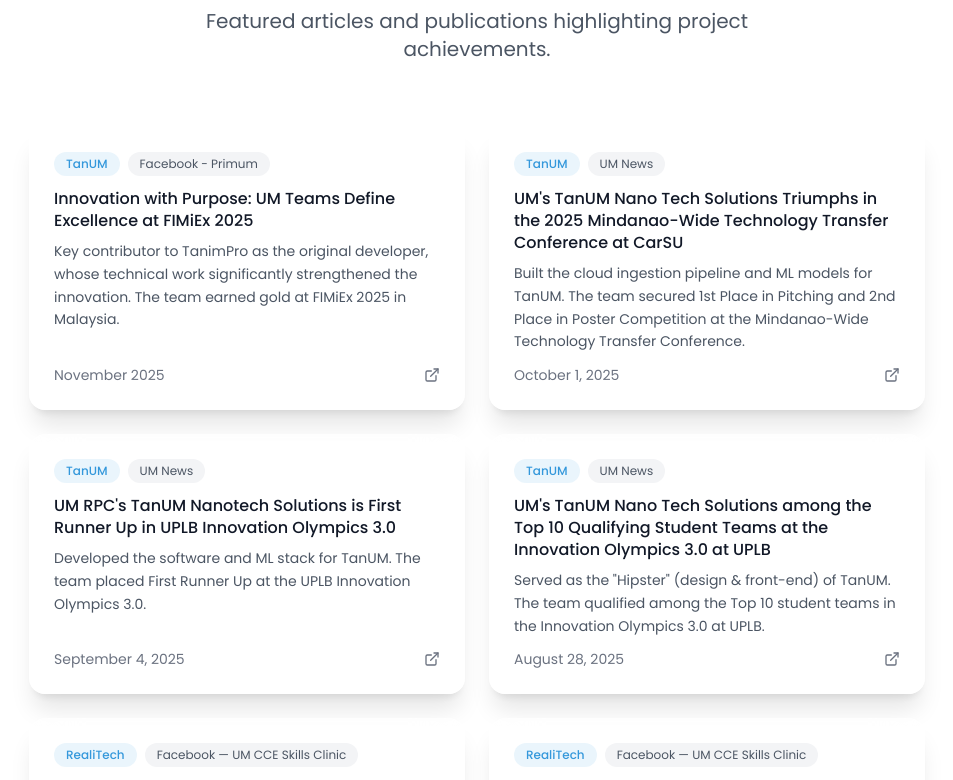
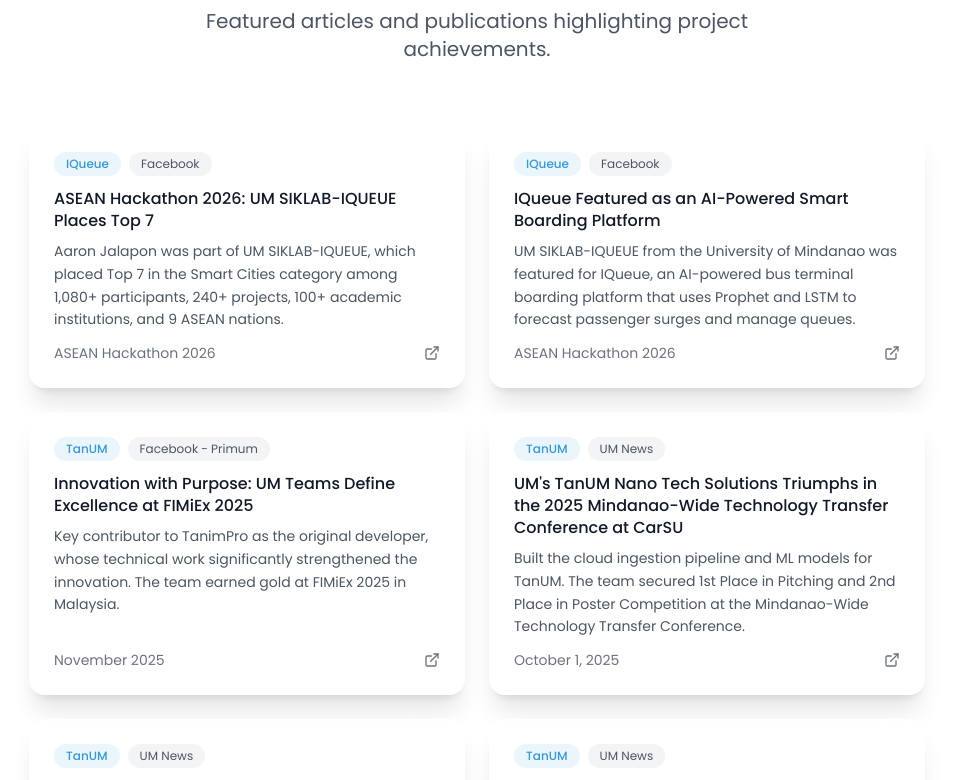
Before and after one commit to aaronjalapon/portfolio, a React (Vite) app: page /about in a window 1280 px wide. Shown: the part 1620-2400 px from the top of the page, without its empty margins (163-1116 px from the left). Built offline with nearby package versions, Linux system fonts and the light colour scheme.

Commit message:
Add IQueue press highlights

```diff
--- a/src/pages/About.jsx
+++ b/src/pages/About.jsx
@@ -23,6 +23,22 @@
 ]
 
 const recognitions = [
+  {
+    title: 'ASEAN Hackathon 2026: UM SIKLAB-IQUEUE Places Top 7',
+    description: 'Aaron Jalapon was part of UM SIKLAB-IQUEUE, which placed Top 7 in the Smart Cities category among 1,080+ participants, 240+ projects, 100+ academic institutions, and 9 ASEAN nations.',
+    source: 'Facebook',
+    date: 'ASEAN Hackathon 2026',
+    url: 'https://www.facebook.com/share/p/1CSwbFkhjz/',
+    project: 'IQueue',
+  },
+  {
+    title: 'IQueue Featured as an AI-Powered Smart Boarding Platform',
+    description: 'UM SIKLAB-IQUEUE from the University of Mindanao was featured for IQueue, an AI-powered bus terminal boarding platform that uses Prophet and LSTM to forecast passenger surges and manage queues.',
+    source: 'Facebook',
+    date: 'ASEAN Hackathon 2026',
+    url: 'https://www.facebook.com/share/1GgUrptqVT/',
+    project: 'IQueue',
+  },
   {
     title: 'Innovation with Purpose: UM Teams Define Excellence at FIMiEx 2025',
     description: 'Key contributor to TanimPro as the original developer, whose technical work significantly strengthened the innovation. The team earned gold at FIMiEx 2025 in Malaysia.',
```
Also changed, not shown: 1 other file (tests, documents, lock files or other folders).
